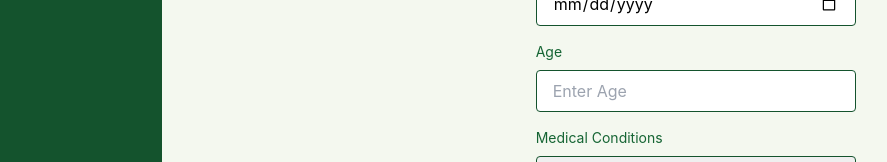
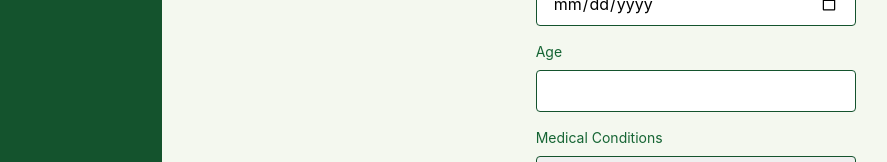
Before and after one commit to SiewWei-Wan03/MDS14, a React (Create React App) app: page /add-patient in a window 1280 px wide. Shown: the part 403-565 px from the top of the page, without its empty margins (51-938 px from the left). Built offline with nearby package versions, Linux system fonts and the light colour scheme.

Commit message:
Added auto age features

```diff
--- a/src/App.js
+++ b/src/App.js
@@ -35,6 +35,7 @@ function App() {
 const MainLayout = () => {
   const [patientID, setPatientID] = useState('');
   const navigate = useNavigate();
+  const [error, setError] = useState('')
 
   // Use the custom hook to handle auto logout and get the countdown timer
   const countdown = useAutoLogout();
@@ -53,7 +54,7 @@ const MainLayout = () => {
         const patientData = snapshot.val();
         navigate('/patient-info', { state: { patientData } });
       } else {
-        alert("Patient does not exist");
+        setError("Patient does not exist, please check the Patient ID again.");
       }
     } catch (error) {
       console.error("Error fetching patient data: ", error);
@@ -86,6 +87,7 @@ const MainLayout = () => {
       <div className="main-content flex-1 flex flex-col items-center justify-center bg-[#F4F8EF] relative">
         <div className="text-center">
           <h1 className="heading text-2xl text-green-900 font-semibold mb-4">Please enter the patient ID:</h1>
+          {error && <p className="text-red-500 mb-4 text-center">{error}</p>}
           <label className="label text-sm text-green-800 mb-2 block" htmlFor="patient-id">Patient ID (e.g. PA12345)</label>
           <input
             id="patient-id"
--- a/src/pages/AddPatientPage.js
+++ b/src/pages/AddPatientPage.js
@@ -114,6 +114,27 @@ const AddPatientPage = () => {
     }
   };
 
+  const calculateAge = (dob) => {
+    if (!dob) return '';
+    const birthDate = new Date(dob);
+    const today = new Date();
+    let age = today.getFullYear() - birthDate.getFullYear();
+    const monthDiff = today.getMonth() - birthDate.getMonth();
+
+    // Adjust age if the birthday hasn't occurred yet this year
+    if (monthDiff < 0 || (monthDiff === 0 && today.getDate() < birthDate.getDate())) {
+      age--;
+    }
+
+    return age;
+  };
+
+  const handleDOBChange = (e) => {
+    const dobValue = e.target.value;
+    setDOB(dobValue);
+    setAge(calculateAge(dobValue));  // Automatically calculate and set age
+  };
+
   // Handle removing a condition
   const removeCondition = (conditionToRemove) => {
     setSelectedConditions(selectedConditions.filter((condition) => condition !== conditionToRemove));
@@ -140,7 +161,7 @@ const AddPatientPage = () => {
     const sanitizedPatientName = sanitizeInput(patientName);
 
     // Ensure all fields except age are filled
-    if (!sanitizedPatientID.trim() || !sanitizedPatientName.trim() || !dob.trim() || !age.trim()) {
+    if (!sanitizedPatientID.trim() || !sanitizedPatientName.trim() || !dob.trim() || !age.toString().trim()) {
       setError('Please fill out all required fields.');
       return;
     }
@@ -238,7 +259,7 @@ const AddPatientPage = () => {
         <input
           type="date"
           value={dob}
-            onChange={(e) => setDOB(e.target.value)}
+          onChange={handleDOBChange} // Trigger DOB change handler
           className="border border-green-900 rounded px-4 py-2 w-full"
         />
       </div>
@@ -248,10 +269,8 @@ const AddPatientPage = () => {
         <label className="text-sm text-green-800 block mb-2">Age</label>
         <input
           type="number"
-            value={age}
-            onChange={(e) => setAge(e.target.value)}
-            placeholder="Enter Age" // Added placeholder for age
-            min="1" // Ensure the minimum age is 1
+          value={age} // Age is automatically calculated and set
+          readOnly // Make the input read-only since it's auto-calculated
           className="border border-green-900 rounded px-4 py-2 w-full"
         />
       </div>
```
Lines whose indentation alone changed are shown as unchanged.
